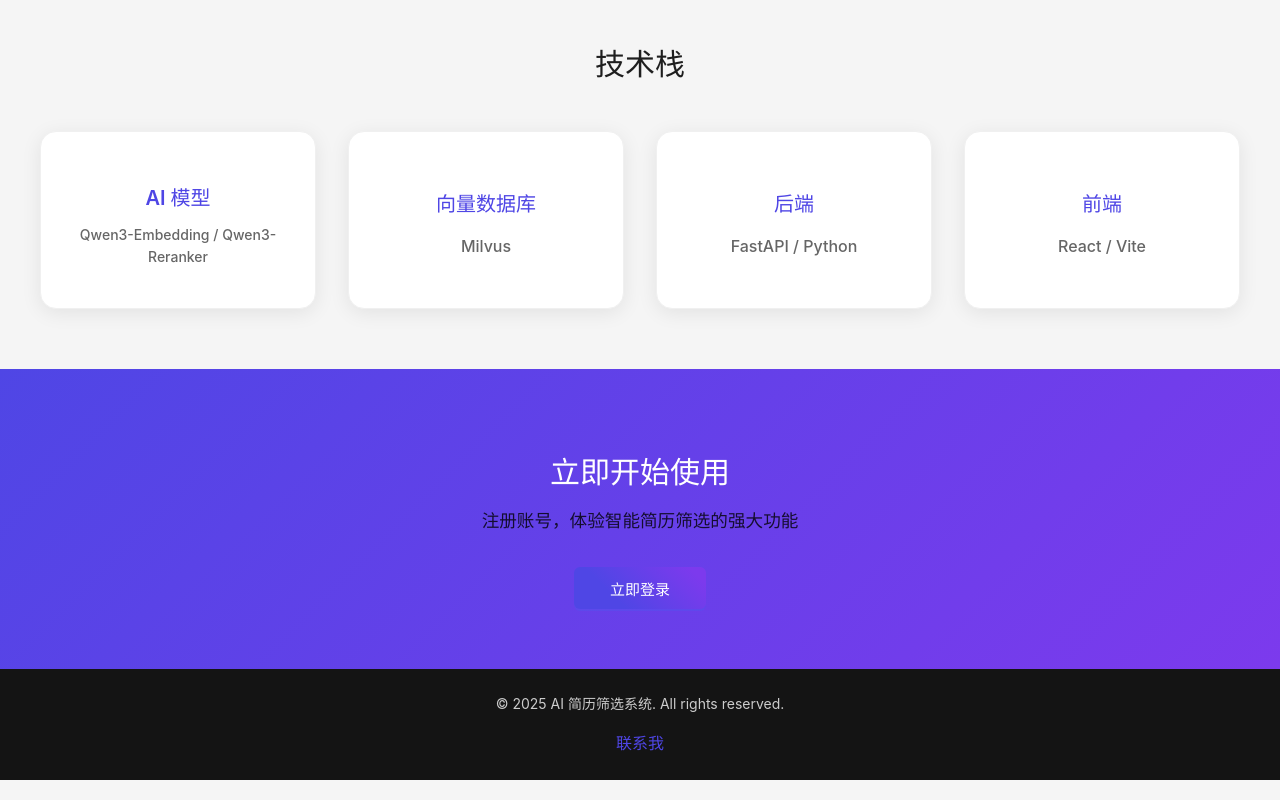
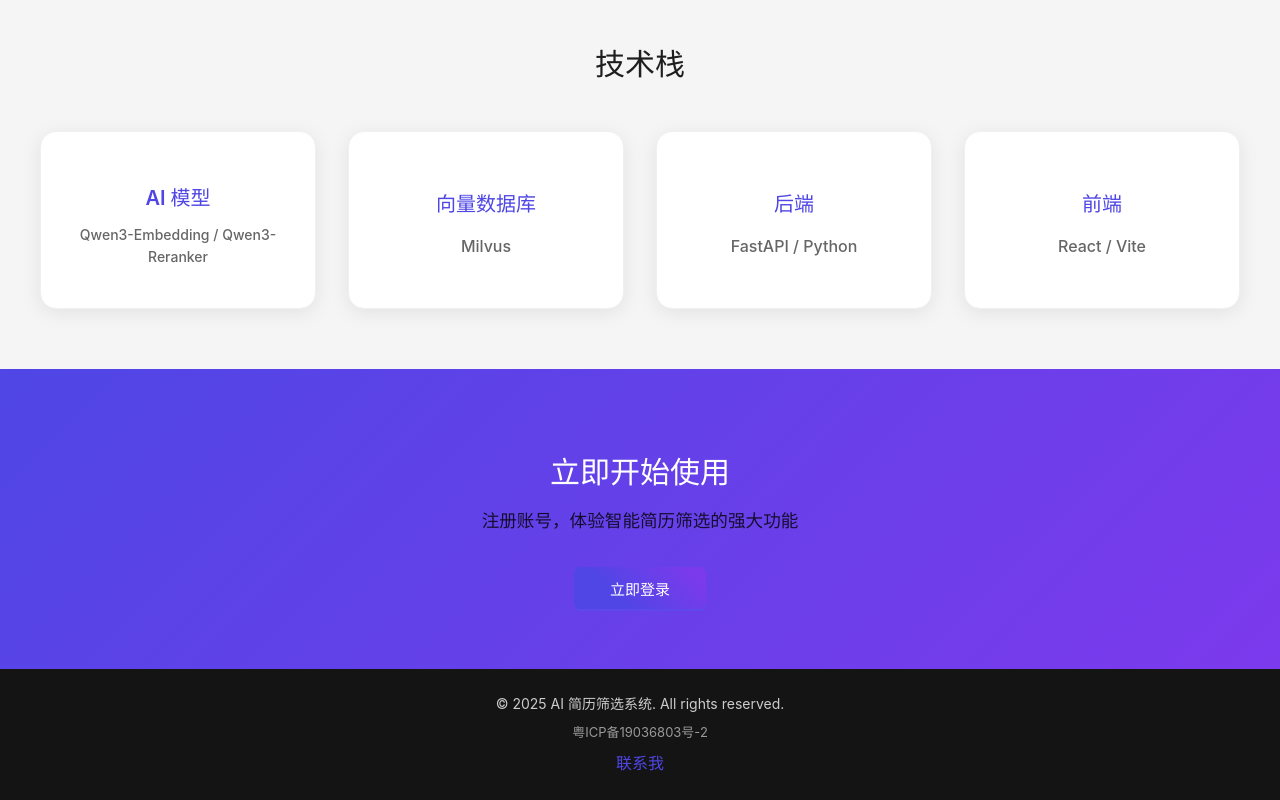
Before and after one commit to matrix273/hr, a React (Vite) app in the folder frontend/: page / in a window 1280 px wide. Shown: the part 1330-2130 px from the top of the page. Built offline with nearby package versions, Linux system fonts and the light colour scheme.

Commit message:
增加备案信息

```diff
--- a/frontend/src/pages/Home.jsx
+++ b/frontend/src/pages/Home.jsx
@@ -495,9 +495,17 @@ const Home = () => {
 
       {/* Footer */}
       <div style={{ background: '#141414', color: '#f0f0f0', padding: '24px 0', textAlign: 'center' }}>
-        <Paragraph style={{ marginBottom: '16px', fontSize: '14px', color: '#cccccc' }}>
+        <Paragraph style={{ marginBottom: '8px', fontSize: '14px', color: '#cccccc' }}>
           &copy; 2025 AI 简历筛选系统. All rights reserved.
         </Paragraph>
+        <a
+          href="https://beian.miit.gov.cn/"
+          target="_blank"
+          rel="noopener noreferrer"
+          style={{ display: 'block', marginBottom: '8px', fontSize: '13px', color: '#999999', textDecoration: 'none' }}
+        >
+          粤ICP备19036803号-2
+        </a>
         <Paragraph
           style={{
             color: '#4f46e5',
```
